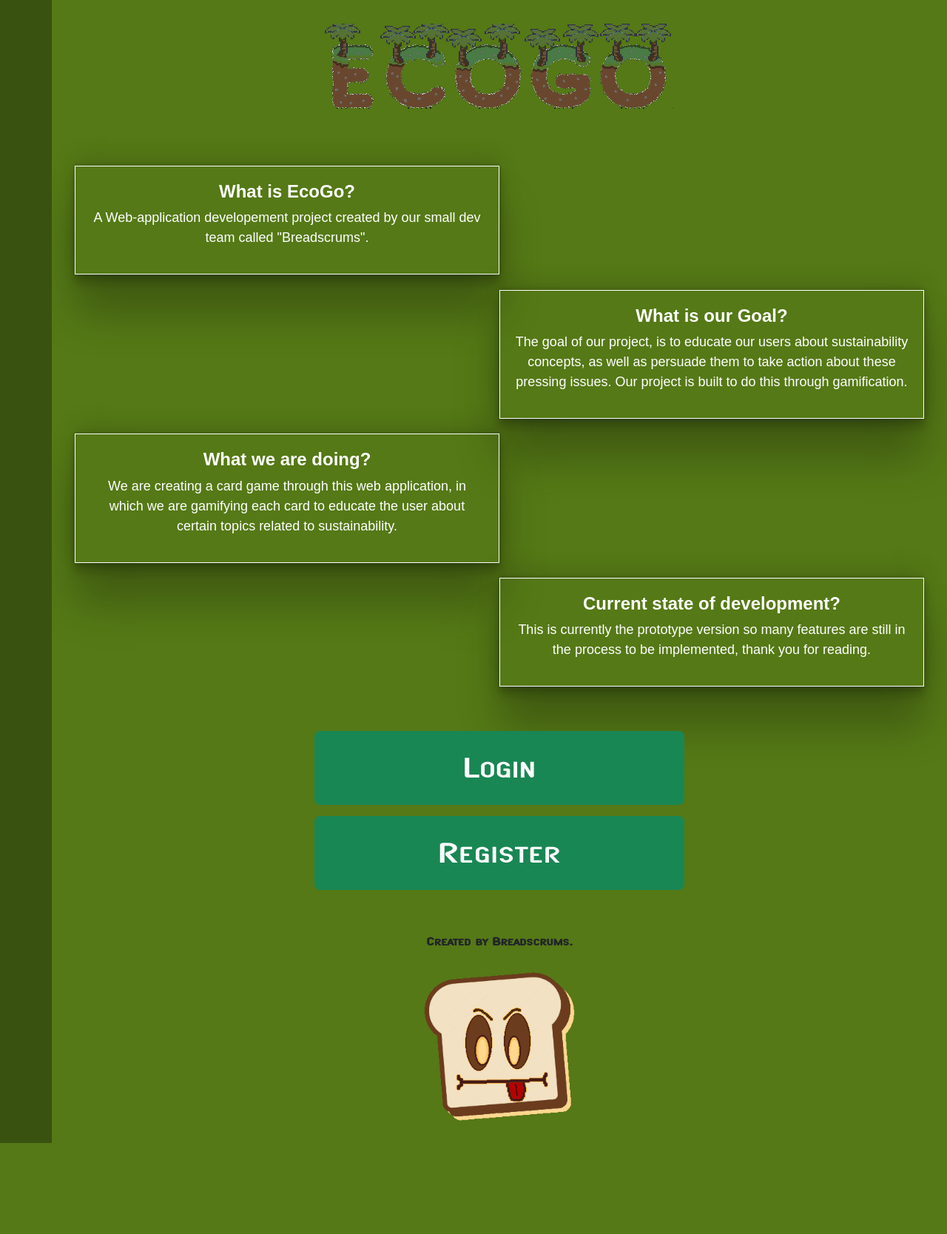
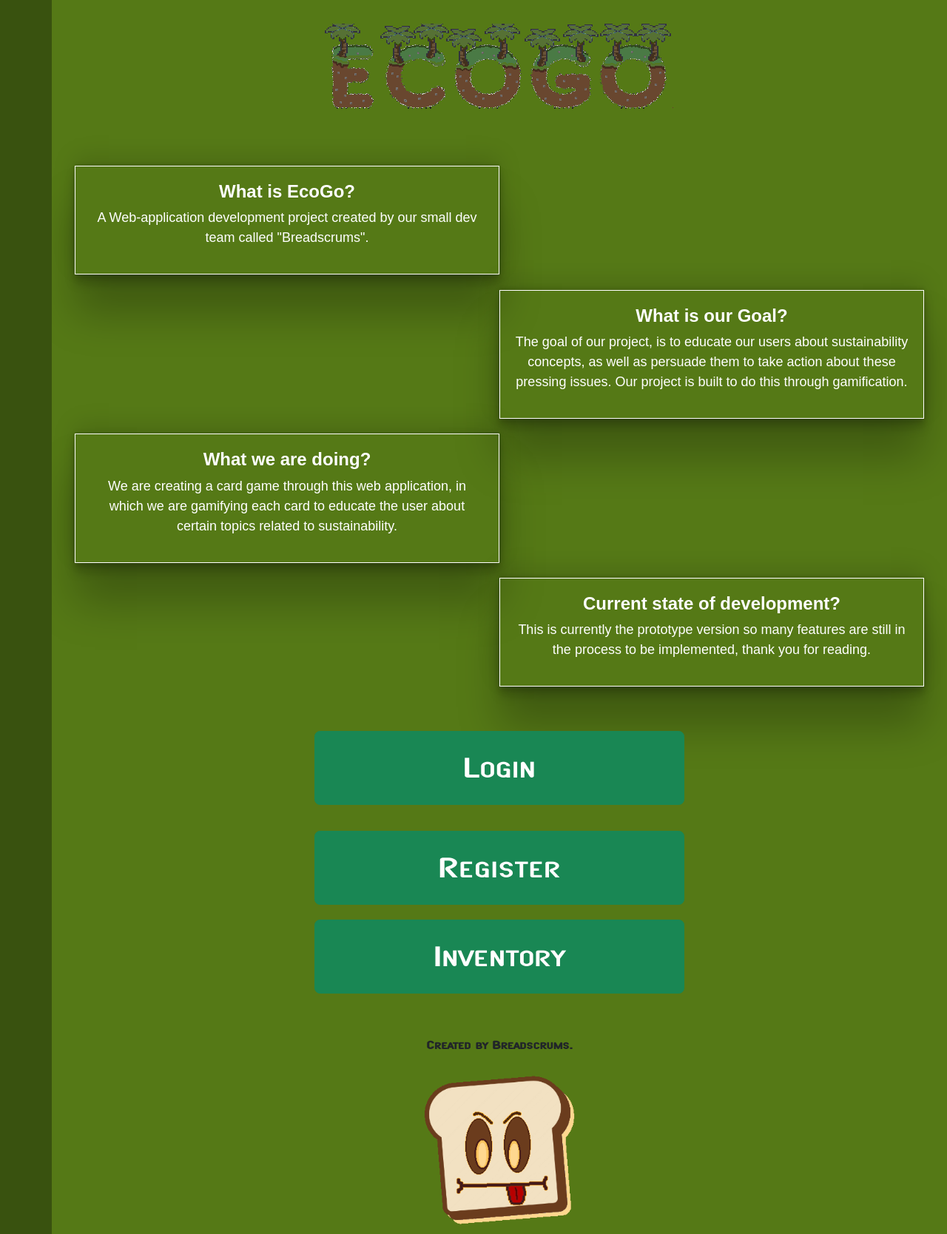
Before and after one commit to threelyK/ECM2434-EcoGo, a Django app: template src/apps/user/templates/user/landingpage.html in a window 1280 px wide. Shown: the top 1668 px of the page at 74% size. Before the commit the page ends 1545 px from the top, so only its background shows below. Run offline with Django 5.2, Linux system fonts and the light colour scheme; the template is opened without the code that fills it, so the values that code supplies are empty; some libraries are stand-ins or nearby versions.

Commit message:
Fix typo in landing page description and adjust button layout for better spacing

```diff
--- a/src/apps/user/templates/user/landingpage.html
+++ b/src/apps/user/templates/user/landingpage.html
@@ -51,7 +51,7 @@
             <div class="w3-container w3-center w3-animate-left">
                 <div class="text-box">
                     <h1>What is EcoGo?</h1>
-                    <p>A Web-application developement project created by our small dev team called "Breadscrums".</p>
+                    <p>A Web-application development project created by our small dev team called "Breadscrums".</p>
                 </div>
             </div>
             <div class="w3-container w3-center w3-animate-right">
@@ -76,7 +76,8 @@
             <div class="w3-container w3-center w3-animate-bottom">
                 <div class="centered">
                     <button type="button" class="btn btn-success btn-lg mb-3" style="font-family: GameFont, Arial, Helvetica, sans-serif; margin-top: 40px; height: 100px; width: 500px; font-size: 40px;" onclick="window.location.href='login';">Login</button>
-                    <button type="button" class="btn btn-success btn-lg" style="font-family: GameFont, Arial, Helvetica, sans-serif; height: 100px; width: 500px; font-size: 40px;" onclick="window.location.href='register';">Register</button>
+                    <button type="button" class="btn btn-success btn-lg" style="font-family: GameFont, Arial, Helvetica, sans-serif; height: 100px; width: 500px; font-size: 40px; margin-top: 20px;" onclick="window.location.href='register';">Register</button>
+                    <button type="button" class="btn btn-success btn-lg" style="font-family: GameFont, Arial, Helvetica, sans-serif; height: 100px; width: 500px; font-size: 40px; margin-top: 20px;" onclick="window.location.href='register';">Inventory</button>
                     <div id="footer">
                         <p>
                             Created by Breadscrums.
```
